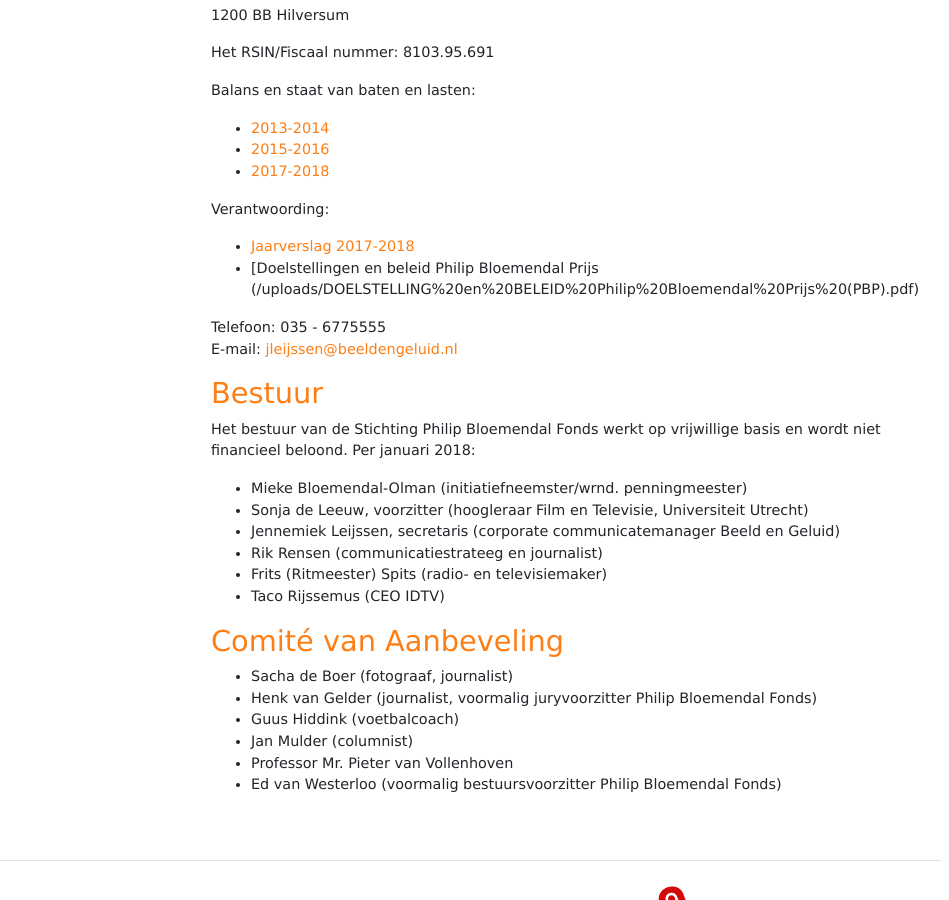
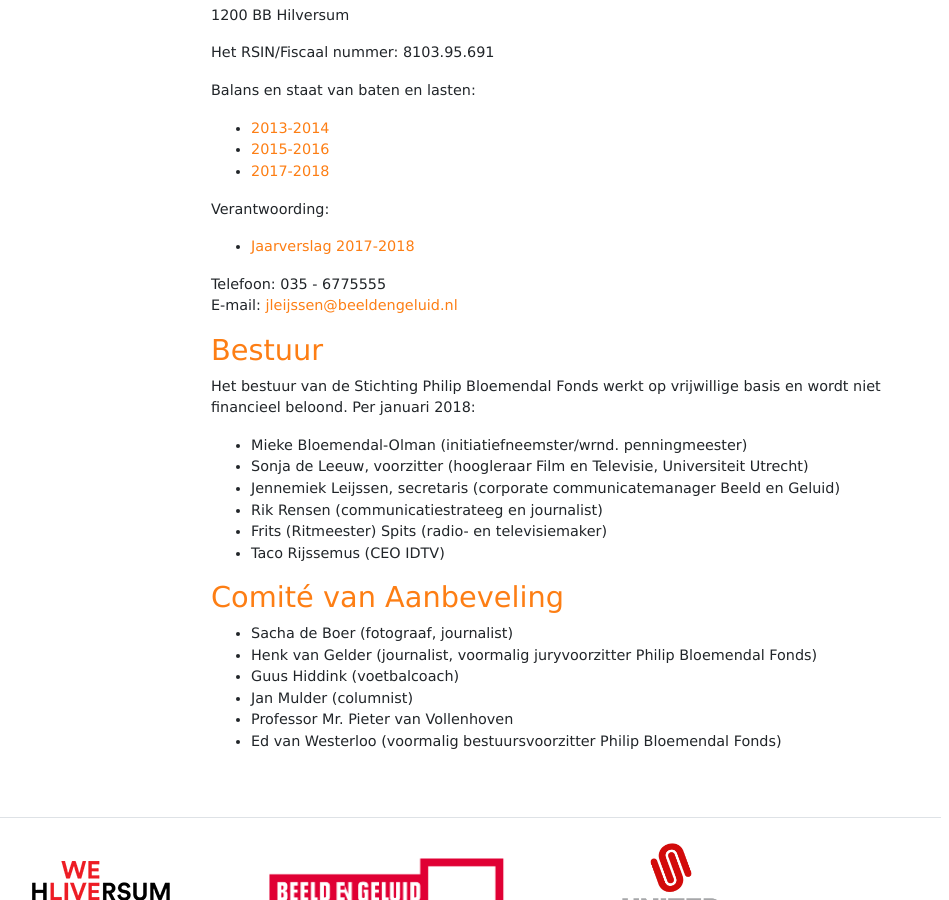
Before and after one commit to bloemendalprijs/bloemendalprijs.github.io, a Jekyll site: the page built from de-stichting.markdown, in a window 1280 px wide and 900 px high, scrolled down 803 px. Shown: the whole window, without its empty margins (254-1203 px from the left). Built offline with Jekyll 4.4.1, drawn with Linux system fonts in a browser that asks for light colours.

Commit message:
Updated De Stichting

```diff
--- a/de-stichting.markdown
+++ b/de-stichting.markdown
@@ -37,7 +37,7 @@
 
 Verantwoording:
 * [Jaarverslag 2017-2018](/uploads/Jaarverslag2017_2018.pdf)
-* [Doelstellingen en beleid Philip Bloemendal Prijs (/uploads/DOELSTELLING%20en%20BELEID%20Philip%20Bloemendal%20Prijs%20(PBP).pdf)
+
 
 Telefoon: 035 - 6775555
 E-mail: [jleijssen@beeldengeluid.nl](mailto:jleijssen@beeldengeluid.nl)
```
